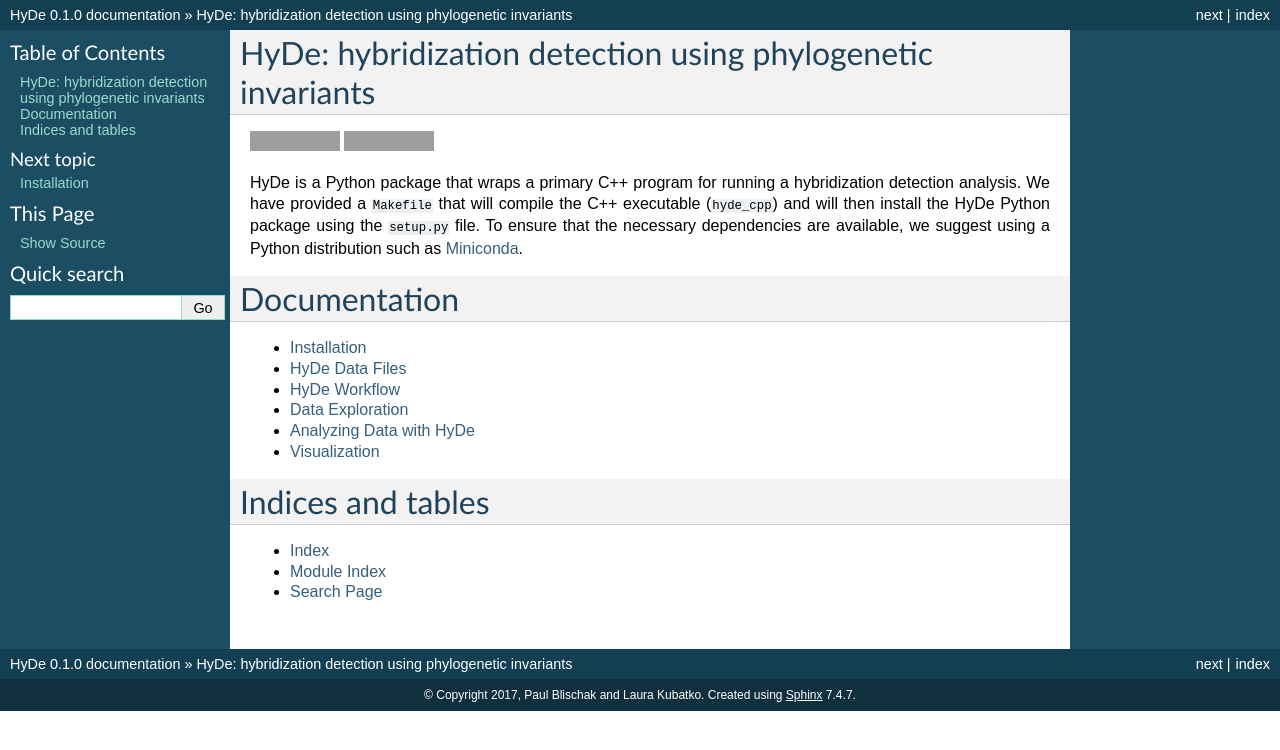
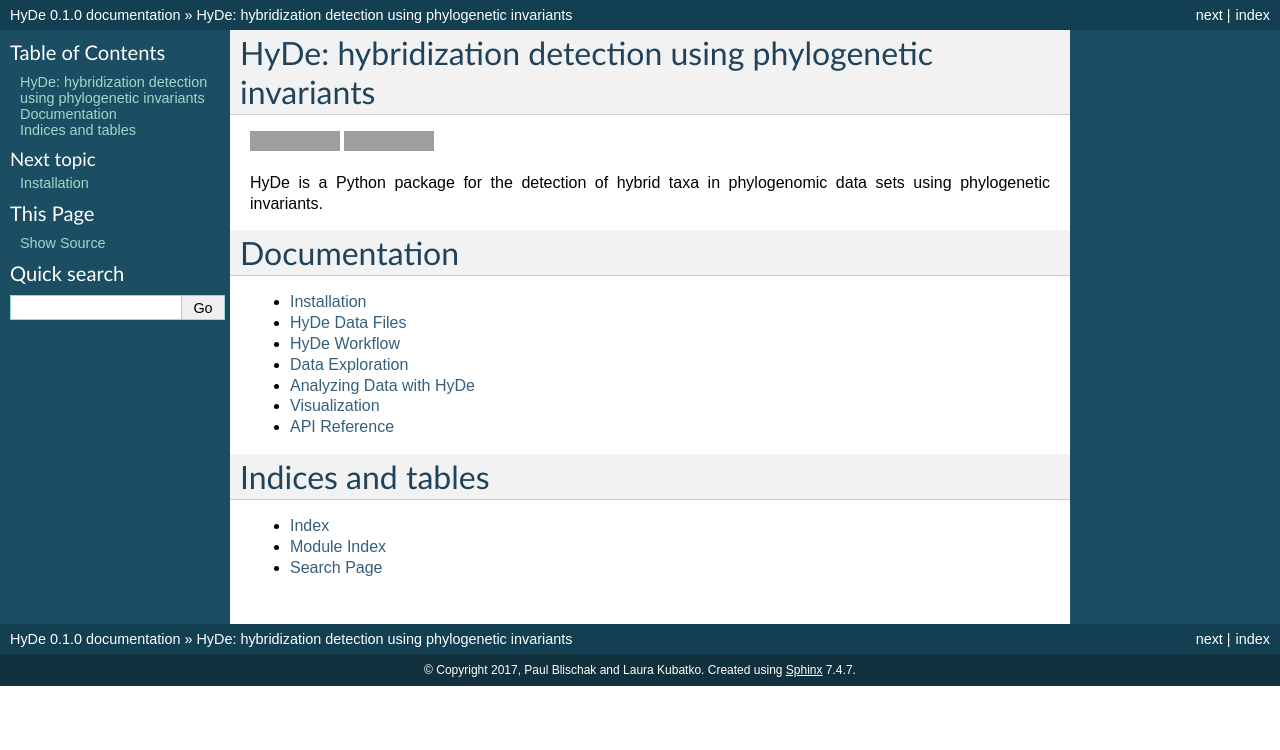
Before and after one commit to pblischak/HyDe, a Sphinx documentation site: the page built from docs/index.rst, in a window 1280 px wide. Shown: the top 750 px of the page. Built offline with Sphinx 7.4.7, drawn with Linux system fonts in a browser that asks for light colours; grey boxes are pictures that could not be loaded.

Commit message:
updating docs and adding api reference

```diff
--- a/docs/index.rst
+++ b/docs/index.rst
@@ -8,12 +8,8 @@ HyDe: hybridization detection using phylogenetic invariants
 
 |Build Status| |Documentation|
 
-HyDe is a Python package that wraps a primary C++ program for running a
-hybridization detection analysis. We have provided a ``Makefile`` that
-will compile the C++ executable (``hyde_cpp``) and will then install the
-HyDe Python package using the ``setup.py`` file. To ensure that the necessary
-dependencies are available, we suggest using a Python distribution such
-as `Miniconda <https://conda.io/miniconda.html>`__.
+HyDe is a Python package for the detection of hybrid taxa in phylogenomic data sets
+using phylogenetic invariants.
 
 Documentation
 =============
@@ -27,6 +23,7 @@ Documentation
    explore.rst
    analyze.rst
    visualization.rst
+   api.rst
 
 
 Indices and tables
```
Also changed, not shown: docs/api.rst (added, +91 -0 lines).
